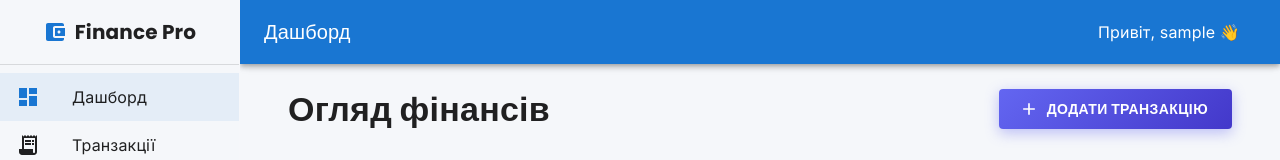
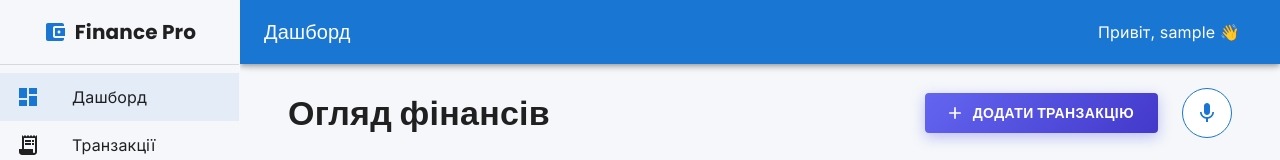
Before and after one commit to legendavvs/finance-tracker, a React (Vite) app in the folder client/: page / in a window 1280 px wide. Shown: the top 160 px of the page. Built offline with nearby package versions, Linux system fonts and the light colour scheme; no server answers; sample sign-in values are in the browser's storage.

Commit message:
feat: Add smart voice input and fix AI model

```diff
--- /dev/null
+++ b/client/src/components/VoiceInput.jsx
@@ -0,0 +1,112 @@
+import { useState, useRef } from 'react';
+import { IconButton, Tooltip } from '@mui/material';
+import { Mic, Stop } from '@mui/icons-material';
+
+const VoiceInput = ({ onResult, disabled }) => {
+    const [isListening, setIsListening] = useState(false);
+
+    // Зберігаємо посилання на об'єкти, щоб вони не губилися між рендерами
+    const recognitionRef = useRef(null);
+    const silenceTimerRef = useRef(null);
+
+    const stopRecording = () => {
+        if (recognitionRef.current) {
+            recognitionRef.current.stop();
+        }
+        if (silenceTimerRef.current) {
+            clearTimeout(silenceTimerRef.current);
+        }
+        setIsListening(false);
+    };
+
+    const handleVoiceClick = () => {
+        // Якщо вже слухаємо — зупиняємо
+        if (isListening) {
+            stopRecording();
+            return;
+        }
+
+        const SpeechRecognition = window.SpeechRecognition || window.webkitSpeechRecognition;
+        if (!SpeechRecognition) {
+            alert("Ваш браузер не підтримує розпізнавання голосу. Спробуйте Chrome.");
+            return;
+        }
+
+        const recognition = new SpeechRecognition();
+        recognition.lang = 'uk-UA';
+
+        // 👇 ГОЛОВНА ЗМІНА: true дозволяє робити паузи і не вимикатися одразу
+        recognition.continuous = true;
+        recognition.interimResults = true; // Дозволяє отримувати проміжні результати
+
+        recognition.onstart = () => setIsListening(true);
+
+        recognition.onresult = (event) => {
+            // Щоразу, коли ми чуємо голос — скидаємо таймер тиші
+            if (silenceTimerRef.current) {
+                clearTimeout(silenceTimerRef.current);
+            }
+
+            // Збираємо весь текст, що почули
+            let finalTranscript = '';
+            for (let i = event.resultIndex; i < event.results.length; ++i) {
+                if (event.results[i].isFinal) {
+                    finalTranscript += event.results[i][0].transcript;
+                }
+            }
+
+            // Якщо є фінальний текст — відправляємо його
+            // (Але не зупиняємо запис, чекаємо ще, раптом користувач продовжить)
+            if (finalTranscript) {
+                onResult(finalTranscript);
+
+                // 👇 АВТО-СТОП: Якщо 2 секунди тиші після фрази — зупиняємось
+                silenceTimerRef.current = setTimeout(() => {
+                    stopRecording();
+                }, 2500);
+            }
+        };
+
+        recognition.onerror = (event) => {
+            if (event.error !== 'aborted') {
+                console.error("Voice error:", event.error);
+            }
+            stopRecording();
+        };
+
+        recognition.onend = () => {
+            setIsListening(false);
+        };
+
+        recognitionRef.current = recognition;
+        recognition.start();
+    };
+
+    return (
+        <Tooltip title={isListening ? "Натисни, щоб зупинити (або помовчи 2 сек)" : "Натисни і скажи витрату"}>
+            <IconButton
+                color={isListening ? "error" : "primary"}
+                onClick={handleVoiceClick}
+                disabled={disabled}
+                sx={{
+                    bgcolor: isListening ? 'rgba(255,0,0,0.1)' : 'background.paper',
+                    border: '1px solid',
+                    borderColor: isListening ? 'error.main' : 'primary.main',
+                    width: 50, height: 50,
+                    ml: 1,
+                    // Додаємо анімацію пульсації, коли слухаємо
+                    animation: isListening ? 'pulse 1.5s infinite' : 'none',
+                    '@keyframes pulse': {
+                        '0%': { boxShadow: '0 0 0 0 rgba(255, 0, 0, 0.4)' },
+                        '70%': { boxShadow: '0 0 0 10px rgba(255, 0, 0, 0)' },
+                        '100%': { boxShadow: '0 0 0 0 rgba(255, 0, 0, 0)' },
+                    },
+                }}
+            >
+                {isListening ? <Stop /> : <Mic />}
+            </IconButton>
+        </Tooltip>
+    );
+};
+
+export default VoiceInput;
--- a/client/src/pages/DashboardPage.jsx
+++ b/client/src/pages/DashboardPage.jsx
@@ -8,17 +8,21 @@ import {
 import axios from '../utils/axios';
 import StatCard from '../components/StatCard';
 import TransactionFormModal from '../components/TransactionFormModal';
-import ChartSection from '../components/ChartSection'; // <--- 1. ІМПОРТ ДІАГРАМИ
-
+import ChartSection from '../components/ChartSection';
 import AIChatWidget from '../components/AIChatWidget';
+import VoiceInput from '../components/VoiceInput'; // 1. Додав імпорт
 
 const DashboardPage = () => {
     const [loading, setLoading] = useState(true);
     const [recentTransactions, setRecentTransactions] = useState([]);
-    const [chartData, setChartData] = useState([]); // <--- 2. ДАНІ ДЛЯ ДІАГРАМИ
+    const [chartData, setChartData] = useState([]);
     const [isModalOpen, setIsModalOpen] = useState(false);
 
     const [stats, setStats] = useState({ income: 0, expense: 0, balance: 0 });
+
+    // 2. Нові стейти для голосу
+    const [aiFormData, setAiFormData] = useState(null);
+    const [voiceLoading, setVoiceLoading] = useState(false);
 
     useEffect(() => {
         fetchDashboardData();
@@ -26,11 +30,10 @@ const DashboardPage = () => {
 
     const fetchDashboardData = async () => {
         try {
-            // Запускаємо всі запити паралельно для швидкості
             const [txRes, statsRes, chartRes] = await Promise.all([
                 axios.get('/transactions?limit=5'),
                 axios.get('/transactions/stats'),
-                axios.get('/transactions/categories-stats') // <--- 3. ЗАПИТ ДІАГРАМИ
+                axios.get('/transactions/categories-stats')
             ]);
 
             setRecentTransactions(txRes.data.transactions);
@@ -44,6 +47,33 @@ const DashboardPage = () => {
         }
     };
 
+    // 3. Функція обробки результату з мікрофона
+    const handleVoiceResult = async (text) => {
+        console.log("🎤 1. Голос розпізнано:", text); // <--- МАЯЧОК 1
+        setVoiceLoading(true);
+        try {
+            console.log("🚀 2. Відправляю на сервер..."); // <--- МАЯЧОК 2
+            const { data } = await axios.post('/chat/parse', { text });
+            console.log("✅ 3. Сервер відповів:", data); // <--- МАЯЧОК 3
+
+            setAiFormData({
+                amount: data.amount,
+                description: data.description || text,
+                categoryId: data.categoryId || '',
+                type: data.type || 'expense'
+            });
+            console.log("🔓 4. Відкриваю вікно..."); // <--- МАЯЧОК 4
+            setIsModalOpen(true); // Відкриваємо форму з даними
+
+        } catch (error) {
+            console.error(error);
+            alert("Не вдалося розпізнати команду. Спробуйте ще раз.");
+            console.error("❌ ПОМИЛКА:", error);
+        } finally {
+            setVoiceLoading(false);
+        }
+    };
+
     if (loading) return <Box sx={{ display: 'flex', justifyContent: 'center', mt: 10 }}><CircularProgress color="primary" /></Box>;
 
     return (
@@ -51,10 +81,16 @@ const DashboardPage = () => {
             {/* Header */}
             <Box sx={{ display: 'flex', justifyContent: 'space-between', alignItems: 'center', mb: 4 }}>
                 <Typography variant="h4" sx={{ fontWeight: 'bold' }}>Огляд фінансів</Typography>
+
+                {/* Група кнопок: Додати + Мікрофон */}
+                <Box sx={{ display: 'flex', gap: 2, alignItems: 'center' }}>
                     <Button
                         variant="contained"
                         startIcon={<AddIcon />}
-                    onClick={() => setIsModalOpen(true)}
+                        onClick={() => {
+                            setAiFormData(null); // Очищаємо старі дані AI при ручному відкритті
+                            setIsModalOpen(true);
+                        }}
                         sx={{
                             background: 'linear-gradient(135deg, #6366F1 0%, #4338CA 100%)',
                             px: 3, py: 1, fontWeight: 'bold', boxShadow: '0 4px 14px 0 rgba(99, 102, 241, 0.4)'
@@ -62,6 +98,10 @@ const DashboardPage = () => {
                     >
                         Додати транзакцію
                     </Button>
+
+                    {/* 4. Кнопка мікрофона */}
+                    <VoiceInput onResult={handleVoiceResult} disabled={voiceLoading} />
+                </Box>
             </Box>
 
             {/* Статистика */}
@@ -80,12 +120,12 @@ const DashboardPage = () => {
             {/* --- ОСНОВНА СЕКЦІЯ: ДІАГРАМА + ТРАНЗАКЦІЇ --- */}
             <Grid container spacing={4}>
 
-                {/* Ліва колонка: Діаграма (займає 7 колонок на великих екранах) */}
+                {/* Ліва колонка: Діаграма */}
                 <Grid item xs={12} md={7}>
                     <ChartSection data={chartData} />
                 </Grid>
 
-                {/* Права колонка: Останні транзакції (займає 5 колонок) */}
+                {/* Права колонка: Останні транзакції */}
                 <Grid item xs={12} md={5}>
                     <Typography variant="h6" sx={{ mb: 2, fontWeight: 'bold' }}>Останні операції</Typography>
                     <Box sx={{ display: 'flex', flexDirection: 'column', gap: 2 }}>
@@ -109,23 +149,26 @@ const DashboardPage = () => {
                         )}
                     </Box>
                 </Grid>
-                {/* AI Чат-Віджет */}
+
+                {/* AI Чат-Віджет (залишив як у тебе було) */}
                 <Grid container spacing={3}>
-                    {/* Графіки ... */}
-
-                    {/* Ліва колонка - Транзакції */}
                     <Grid item xs={12} md={8}>
-                        {/* ... тут твій код таблиці транзакцій ... */}
+                       {/* Пусте місце або контент, як у тебе було */}
                     </Grid>
 
-                    {/* Права колонка - ЧАТ */}
                     <Grid item xs={12} md={4}>
                         <AIChatWidget />
                     </Grid>
                 </Grid>
             </Grid>
 
-            <TransactionFormModal open={isModalOpen} onClose={() => setIsModalOpen(false)} onSuccess={fetchDashboardData} />
+            {/* 5. Передаємо initialValues у форму */}
+            <TransactionFormModal
+                open={isModalOpen}
+                onClose={() => setIsModalOpen(false)}
+                onSuccess={fetchDashboardData}
+                initialValues={aiFormData} // <--- ВАЖЛИВО
+            />
         </Box>
     );
 };
```
Also changed, not shown: client/src/components/TransactionFormModal.jsx (+28 -2 lines), 2 other files (tests, documents, lock files or other folders). Lines whose indentation alone changed are shown as unchanged.
